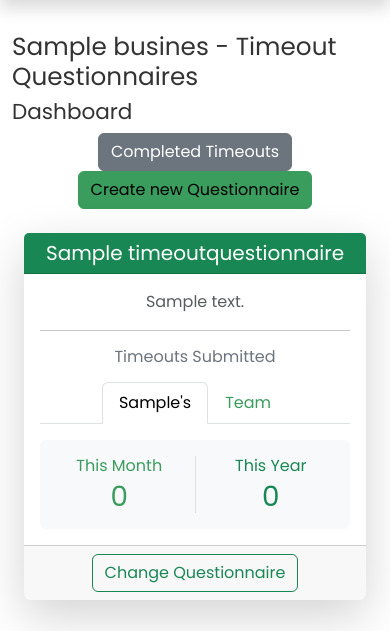
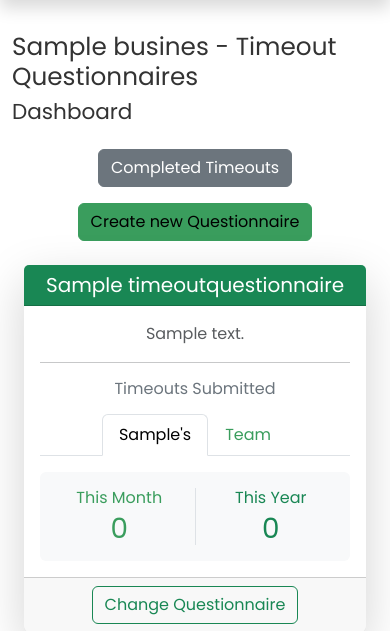
Before and after one commit to madhatter1980/risk-assess, a Django app: page /timeouts/questionnaires/ in a window 390 px wide. Shown: the part 64-695 px from the top of the page. Run offline with Django 5.2, Linux system fonts and the light colour scheme; a user stored in the database is signed in; tables that the repository leaves empty hold one stand-in row (values such as "Sample post"); parts of the project's set-up code (start-up, migrations or seed data) failed here and were passed over; some libraries are stand-ins or nearby versions.

Commit message:
changes to layouut on questionnaire list

```diff
--- a/templates/timeouts/questionnaires_list.html
+++ b/templates/timeouts/questionnaires_list.html
@@ -2,12 +2,12 @@
 {% block title %}Questionnaires{% endblock title %}
 {% block content %}
 <div class="row align-items-center mb-3">
-    <div class="col-md-6">
+    <div class="col-md-6 mb-3 mb-md-0">
         <h2>{{ business.name }} - Timeout Questionnaires</h2>
         <h4>Dashboard</h4>
     </div>
     {% if business_user.is_admin %}
-    <div class="col-md-3">
+    <div class="col-md-3 mb-3 mb-md-0">
         <div class="text-center">
             <a href="{% url 'timeout_list' %}" class="btn btn-secondary"
                 >Completed Timeouts</a
```
